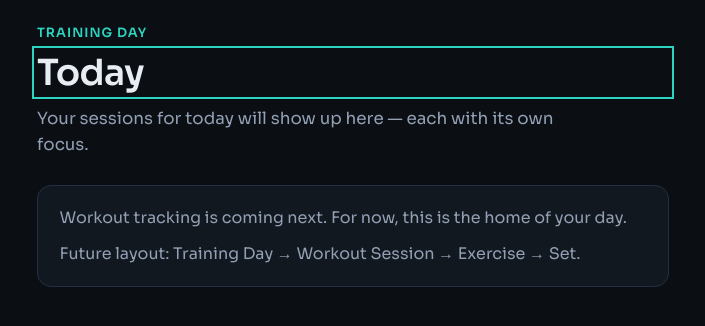
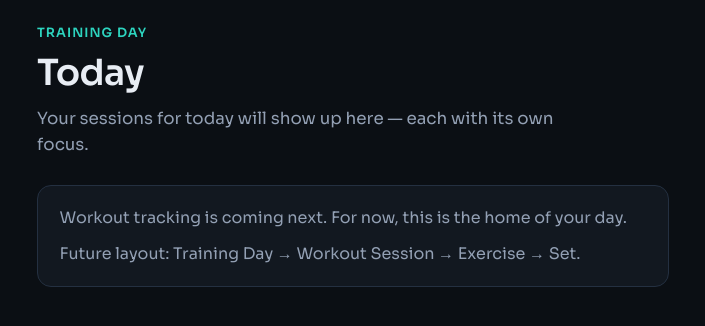
Before and after one commit to ndoddridge/flexin, an ASP.NET Core app: page / in a window 1280 px wide, with the restyled element focused. Shown: the part 60-386 px from the top of the page, without its empty margins (287-992 px from the left). Run offline with ASP.NET Core 8, Linux system fonts and the light colour scheme; style sheets or scripts are compiled from the project's sources.

Commit message:
Polish focus styles for Blazor page navigation
Remove the default focus outline on h1 after FocusOnNavigate
so the Today heading does not show a distracting border.

Co-authored-by: Noah Doddridge <ndoddridge@users.noreply.github.com>

```diff
--- a/Flexin/wwwroot/app.css
+++ b/Flexin/wwwroot/app.css
@@ -64,6 +64,10 @@ h3 {
 
 h1 {
     font-size: clamp(1.75rem, 4vw, 2.25rem);
+}
+
+h1:focus {
+    outline: none;
 }
 
 h2 {
```
